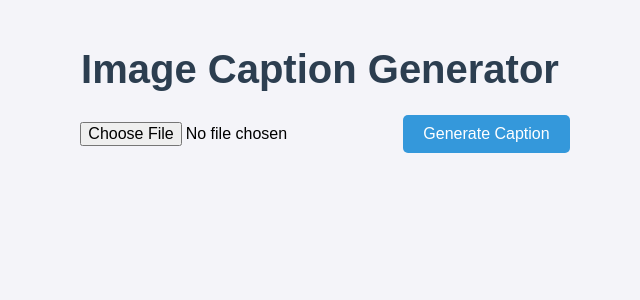
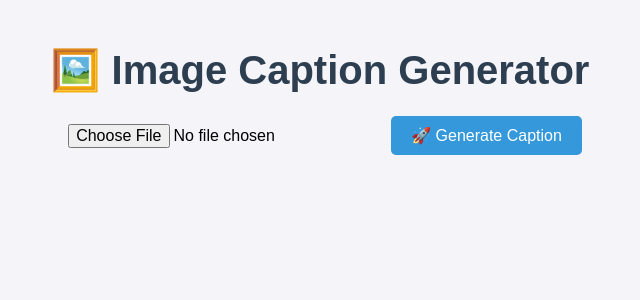
Before and after one commit to AryanKadam1134/Image-Caption-Generator, a React (Create React App) app in the folder image-caption-generator/: page / in a window 1280 px wide. Shown: the top 300 px of the page, without its empty margins (320-960 px from the left). Built offline with nearby package versions, Linux system fonts and the light colour scheme.

Commit message:
Hosted Backend

```diff
--- a/image-caption-generator/src/App.js
+++ b/image-caption-generator/src/App.js
@@ -6,15 +6,19 @@ function App() {
   const [selectedImage, setSelectedImage] = useState(null);
   const [caption, setCaption] = useState("");
   const [loading, setLoading] = useState(false);
+  const [error, setError] = useState("");
+
+  const API_URL = "https://image-caption-generator-gsfe.onrender.com";
 
   const handleImageChange = (event) => {
     setSelectedImage(event.target.files[0]);
     setCaption("");
+    setError("");
   };
 
   const handleUpload = async () => {
     if (!selectedImage) {
-      alert("Please select an image first.");
+      setError("⚠️ Please select an image first.");
       return;
     }
 
@@ -23,13 +27,22 @@ function App() {
 
     try {
       setLoading(true);
-      const response = await axios.post("https://image-caption-generator-gsfe.onrender.com/upload", formData, {
+      setError("");
+
+      const response = await axios.post(`${API_URL}/upload`, formData, {
         headers: { "Content-Type": "multipart/form-data" },
       });
-      setCaption(response.data.caption);
+
+      if (response.status === 200) {
+        setCaption(response.data.caption);
+      } else {
+        setError("⚠️ Unexpected response from the server.");
+      }
     } catch (error) {
       console.error("Error uploading image:", error);
-      alert("Failed to generate caption. Please try again.");
+      setError(
+        error.response?.data?.error || "⚠️ Failed to generate caption. Please try again."
+      );
     } finally {
       setLoading(false);
     }
@@ -38,7 +51,8 @@ function App() {
   return (
     <div className="App">
       <header className="App-header">
-        <h1 className="title">Image Caption Generator</h1>
+        <h1 className="title">🖼️ Image Caption Generator</h1>
+
         <div className="upload-section">
           <input
             type="file"
@@ -46,25 +60,33 @@ function App() {
             onChange={handleImageChange}
             className="file-input custom-file-input"
           />
-          <button onClick={handleUpload} className="upload-button custom-upload-button">
-            {loading ? "Generating..." : "Generate Caption"}
+          <button
+            onClick={handleUpload}
+            className="upload-button custom-upload-button"
+            disabled={loading}
+          >
+            {loading ? "⏳ Generating..." : "🚀 Generate Caption"}
           </button>
         </div>
+
+        {error && <p className="error-message">{error}</p>}
+
         <div className="result-section">
-          <div className="image-preview">
-            {selectedImage && (
+          {selectedImage && (
+            <div className="image-preview">
               <img
                 src={URL.createObjectURL(selectedImage)}
                 alt="Selected"
                 className="preview-image fixed-dimensions"
               />
-            )}
-          </div>
-          <div className="caption-display">
-            {caption && (
+            </div>
+          )}
+
+          {caption && (
+            <div className="caption-display">
               <p className="generated-caption colorful-caption">{caption}</p>
-            )}
-          </div>
+            </div>
+          )}
         </div>
       </header>
     </div>
```
Also changed, not shown: 1 other file (tests, documents, lock files or other folders).
